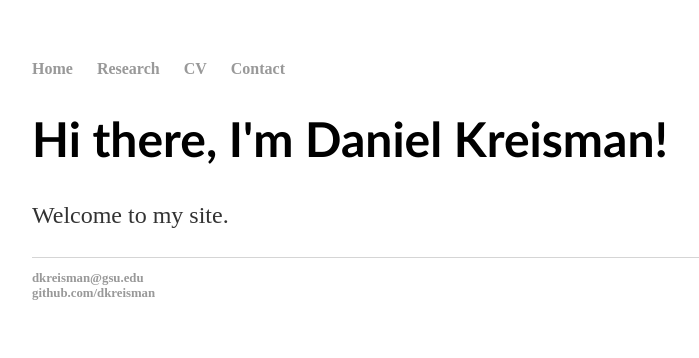
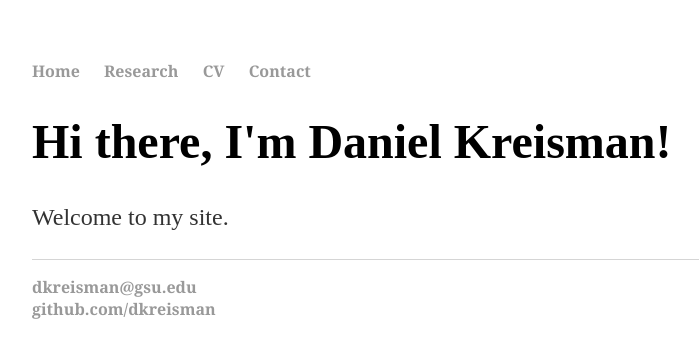
Before and after one commit to dkreisman/dkreisman.github.io, a Jekyll site: the page built from index.html, in a window 1280 px wide. Shown: the top 358 px of the page, without its empty margins (160-859 px from the left). Built offline with Jekyll 4.4.1, drawn with Linux system fonts in a browser that asks for light colours.

Commit message:
Update main.css

```diff
--- a/css/main.css
+++ b/css/main.css
@@ -3,7 +3,7 @@ body {
     width: 70%;
 }
 nav ul, footer ul {
-    font-family:'Didot', 'Sans-Serif';
+    font-family: 'Merriweather', Georgia, Times; font-size: 16px;
     padding: 0px;
     list-style: none;
     font-weight: bold;
@@ -21,7 +21,6 @@ a:hover {
 }
 h1 {
     font-size: 3em;
-    font-family:'Optima', 'Sans-Serif';
 }
 p {
     font-size: 1.5em;
```
